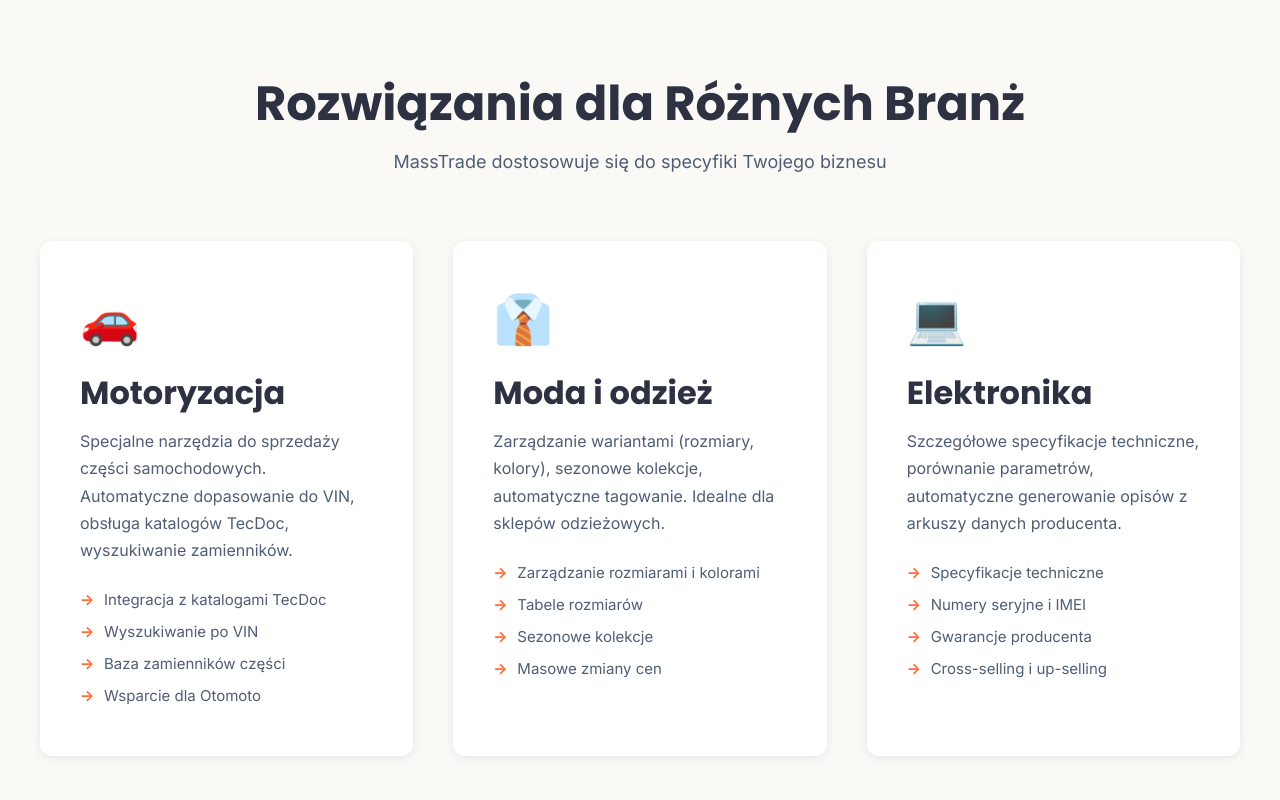
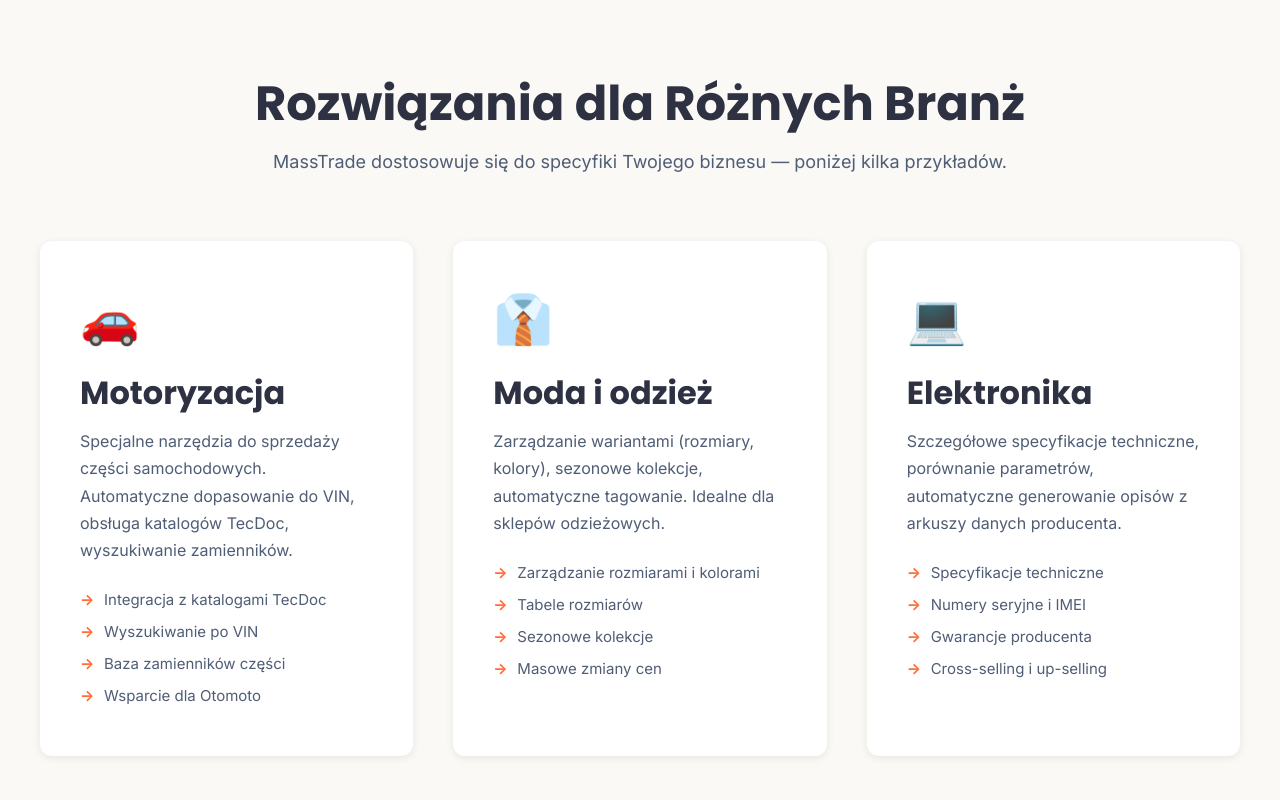
Before and after one commit to feliks2050/axl-dynamics-website, a website: page masstrade.html in a window 1280 px wide. Shown: the part 3358-4158 px from the top of the page. Drawn offline with Linux system fonts and the light colour scheme.

Commit message:
Dodanie 'poniżej kilka przykładów' do podtytułu sekcji Rozwiązania dla Różnych Branż

```diff
--- a/masstrade.html
+++ b/masstrade.html
@@ -231,7 +231,7 @@
         <div class="container">
             <div class="section-header">
                 <h2 class="section-title">Rozwiązania dla Różnych Branż</h2>
-                <p class="section-subtitle">MassTrade dostosowuje się do specyfiki Twojego biznesu</p>
+                <p class="section-subtitle">MassTrade dostosowuje się do specyfiki Twojego biznesu — poniżej kilka przykładów.</p>
             </div>
 
             <div class="industry-grid">
```
